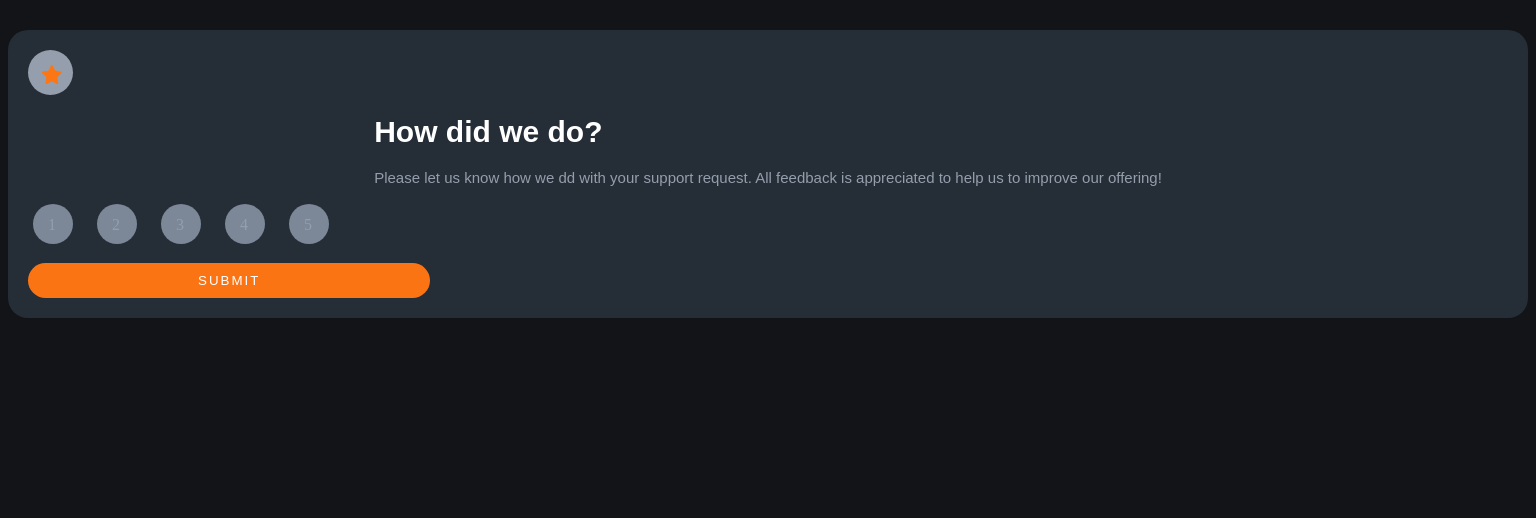
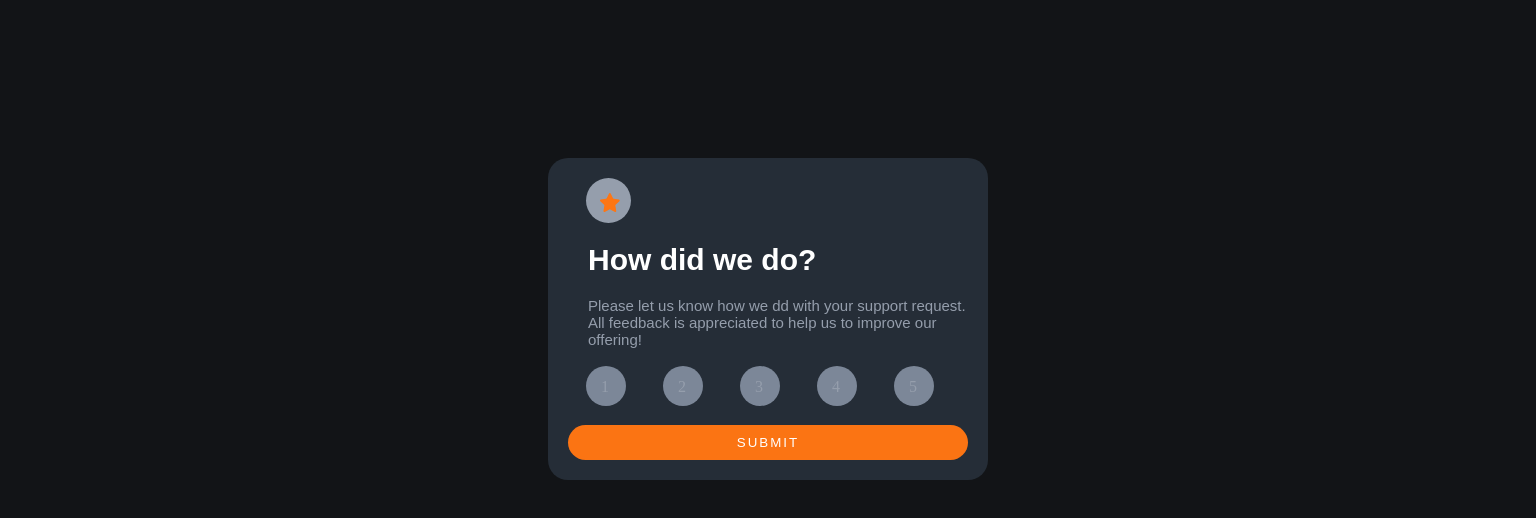
Before and after one commit to arenascode/interactiveRating, a website: page index.html in a window 1536 px wide. Drawn offline with Linux system fonts and the light colour scheme.

Commit message:
listo para subir al repo

```diff
--- a/scss/style.scss
+++ b/scss/style.scss
@@ -128,3 +128,26 @@ form button:hover {
   text-align: center;
 }
 }
+
+// Responsive for desktop
+
+@media (min-width: 1440px) {
+  body {
+  display:flex;
+  justify-content: center;
+  align-content: center;
+}
+.containerRating {
+  width: 400px;
+  margin-top: 150px;
+}
+.starIcon {
+  margin-left: 18px;
+}
+.titleAndDescription {
+  margin-left: 20px;
+}
+label input {
+  margin-left: 18px;
+}
+}
```
Also changed, not shown: css/main.css, 1 other file.
